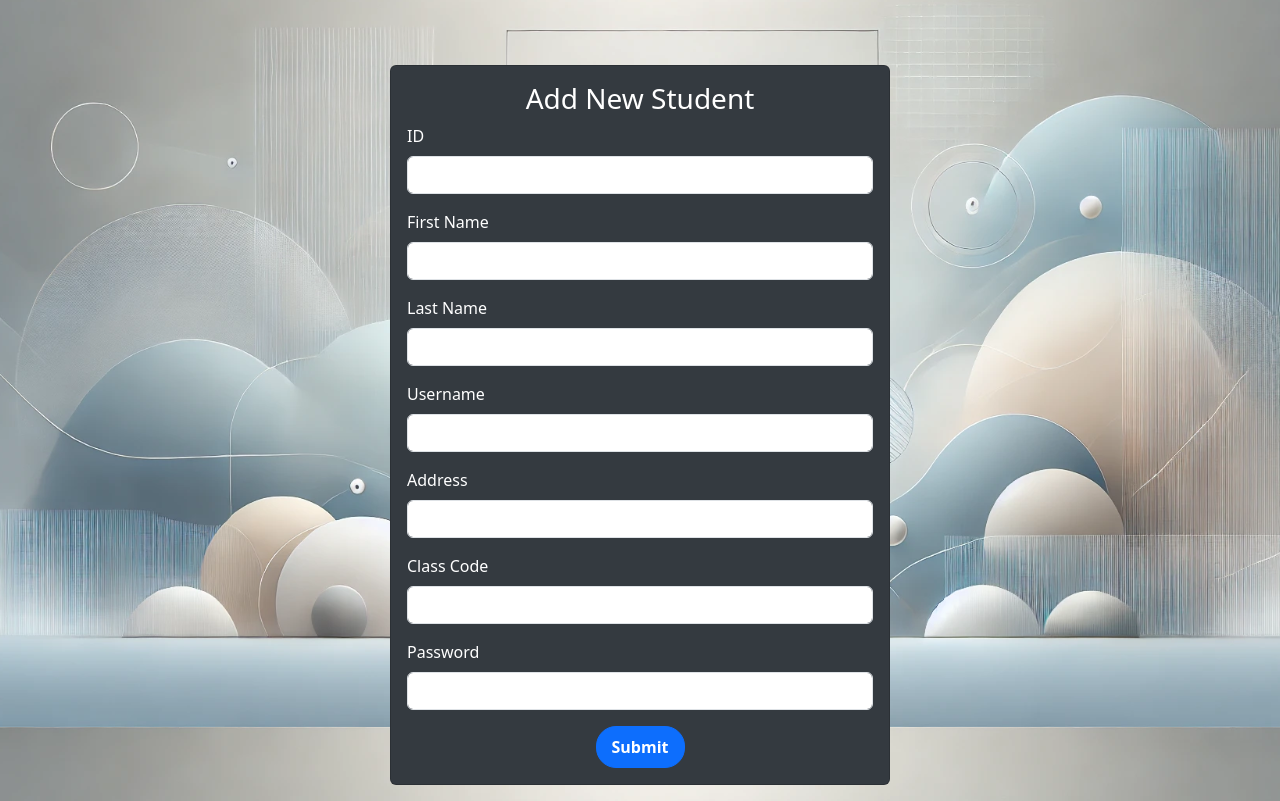
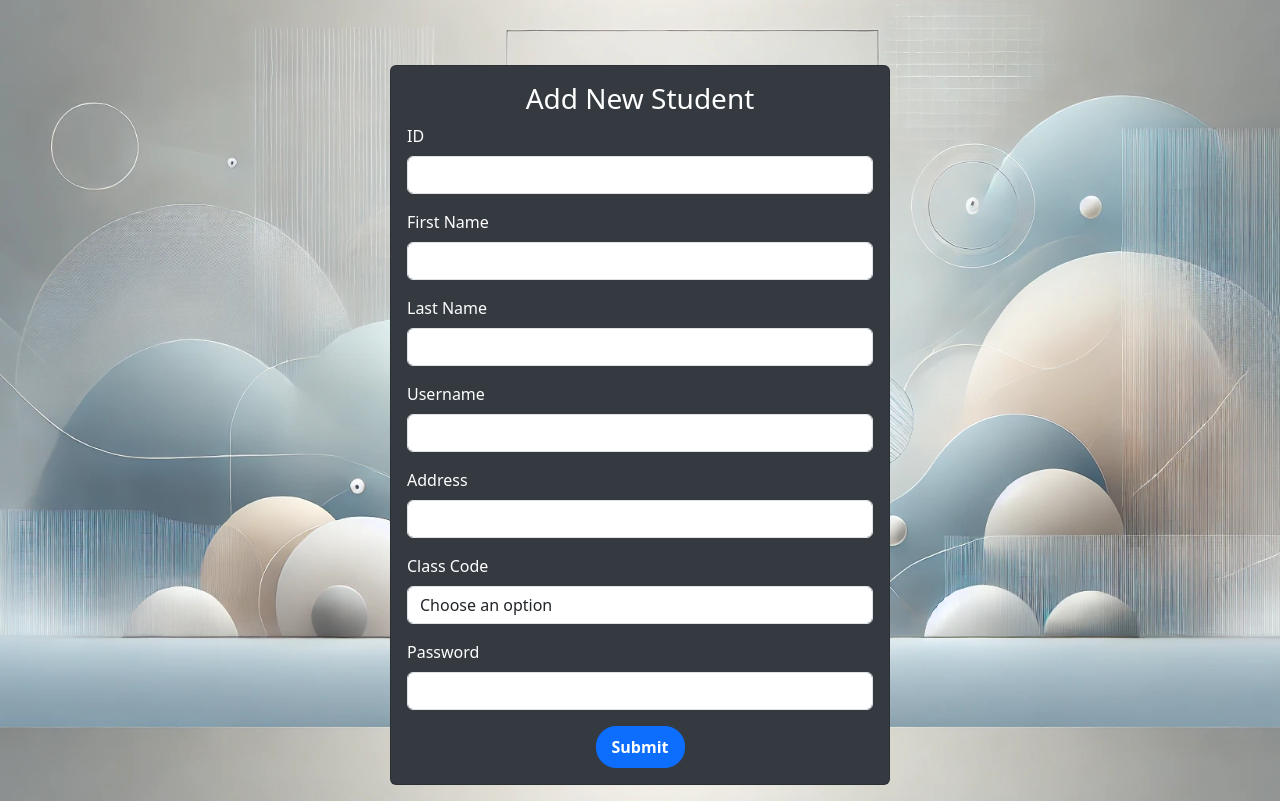
Before and after one commit to al-kuresh/CSE311_Database, a PHP site: page /admin/addStudent.php in a window 1280 px wide. Shown: the part 73-874 px from the top of the page. Run offline with PHP 8.4, Linux system fonts and the light colour scheme; the visitor is signed in with stand-in values (Sample User, id 1).

Commit message:
drop down box added for addTeacher and addStudent forms

```diff
--- a/Sirius/admin/addStudent.php
+++ b/Sirius/admin/addStudent.php
@@ -109,9 +109,35 @@ if (isset($_SESSION['admin_id']) && isset($_SESSION['usert']) && ($_SESSION['use
                     </div>
 
                     <div class="mb-3">
-                        <label class="form-label">Class Code</label>
-                        <input type="text" class="form-control" value="<?= $class_code ?>" name="class_code">
-                    </div>
+                    <label class="form-label">Class Code</label>
+                    <select class="form-control" id="usert" name="usert">
+                    <option value="" disabled selected>Choose an option</option>
+                        <option value="1">9Bio</option>
+                        <option value="2">9Chem</option>
+                        <option value="3">9Ict</option>
+                        <option value="4">9Math</option>
+                        <option value="5">9Phy</option>
+                        <option value="6">9Eng</option>
+                        <option value="7">10Bio</option>
+                        <option value="8">10Chem</option>
+                        <option value="9">10Ict</option>
+                        <option value="10">10Math</option>
+                        <option value="11">10Phy</option>
+                        <option value="12">10Eng</option>
+                        <option value="13">11Bio</option>
+                        <option value="14">11Chem</option>
+                        <option value="15">11Ict</option>
+                        <option value="16">11Math</option>
+                        <option value="17">11Phy</option>
+                        <option value="18">11Eng</option>
+                        <option value="19">12Bio</option>
+                        <option value="20">12Chem</option>
+                        <option value="21">12Ict</option>
+                        <option value="22">12Math</option>
+                        <option value="23">12Phy</option>
+                        <option value="24">12Eng</option>
+                    </select>
+                </div>
 
                     <div class="mb-3">
                         <label class="form-label">Password</label>
--- a/Sirius/login.php
+++ b/Sirius/login.php
@@ -35,6 +35,7 @@
                 <div class="mb-3">
                     <label class="form-label">User Type</label>
                     <select class="form-control" id="usert" name="usert">
+                    <option value="" disabled selected>Choose an option</option>
                         <option value="1">Admin</option>
                         <option value="2">Student</option>
                         <option value="3">Teacher</option>
```
Also changed, not shown: Sirius/admin/addTeacher.php (+33 -8 lines).
